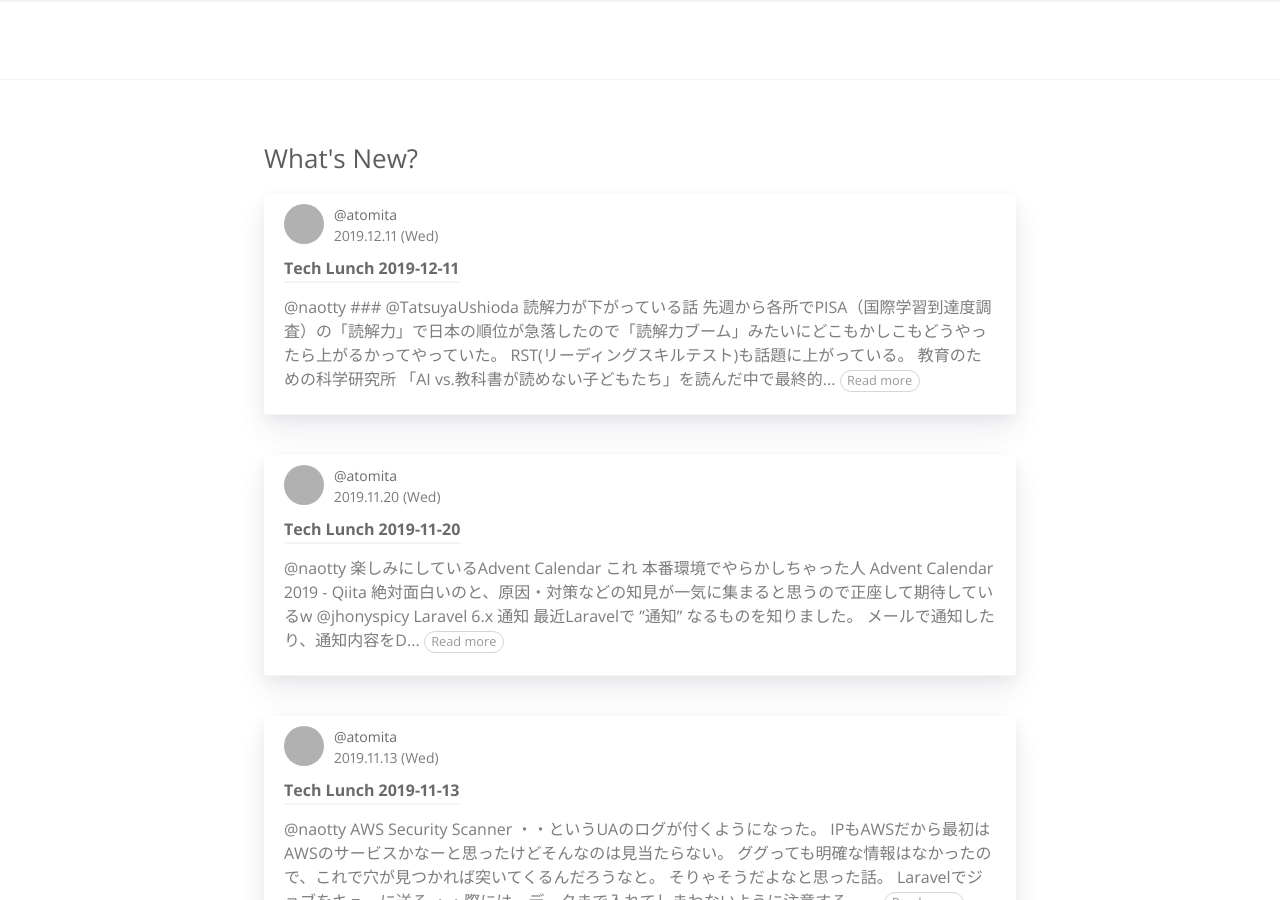
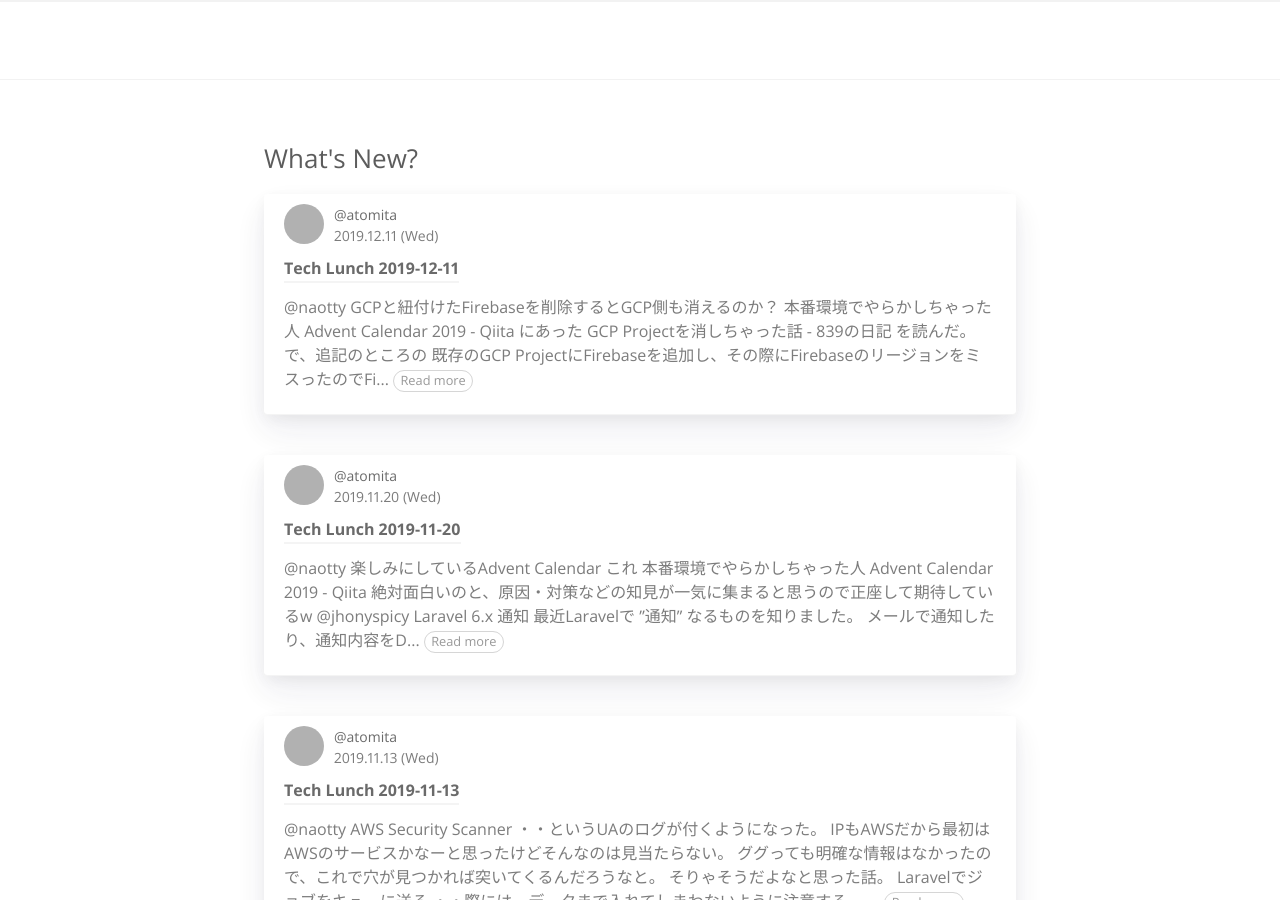
Before and after one commit to RyukyuInteractive/tech.ryukyu-i.co.jp, a Jekyll site: the page built from index.html, in a window 1280 px wide and 900 px high. Built offline with Jekyll 4.4.1, drawn with Linux system fonts in a browser that asks for light colours; a script that is not in the unit is left out; the list of posts is cut into pages by our own code; grey boxes are pictures that could not be loaded.

Commit message:
Update 2019-12-11-tech-lunch.md

```diff
--- a/_posts/2019-12-11-tech-lunch.md
+++ b/_posts/2019-12-11-tech-lunch.md
@@ -9,7 +9,20 @@ typora-root-url: ..
 
 ## [@naotty](https://github.com/naotty)
 
-###
+### GCPと紐付けたFirebaseを削除するとGCP側も消えるのか？
+[本番環境でやらかしちゃった人 Advent Calendar 2019 \- Qiita](https://qiita.com/advent-calendar/2019/yarakashi-production) にあった [GCP Projectを消しちゃった話 \- 839の日記](https://839.hateblo.jp/entry/2019/12/07/000000) を読んだ。
+
+で、追記のところの
+
+> 既存のGCP ProjectにFirebaseを追加し、その際にFirebaseのリージョンをミスったのでFirebase側を消そうとした形です。
+
+を試しみたくなったのでみんなの前で実験した。
+結果はもちろんGCPのProjectも消えた(^^;
+
+既存のGCP Projectがあって、Firebaseをお試しで〜 & 使わないから削除〜 ってのは普通にありそうなので、実験したことを忘れないようにしたい。
+ま、FirebaseでProject作る時には注意書きをしっかり読むってのを徹底する方がいいかもね(^^;;
+
+![Screenshot](/images/2019/12/screenshot_2019-12-11_11_56_01.png)
 
 ----
 
```
